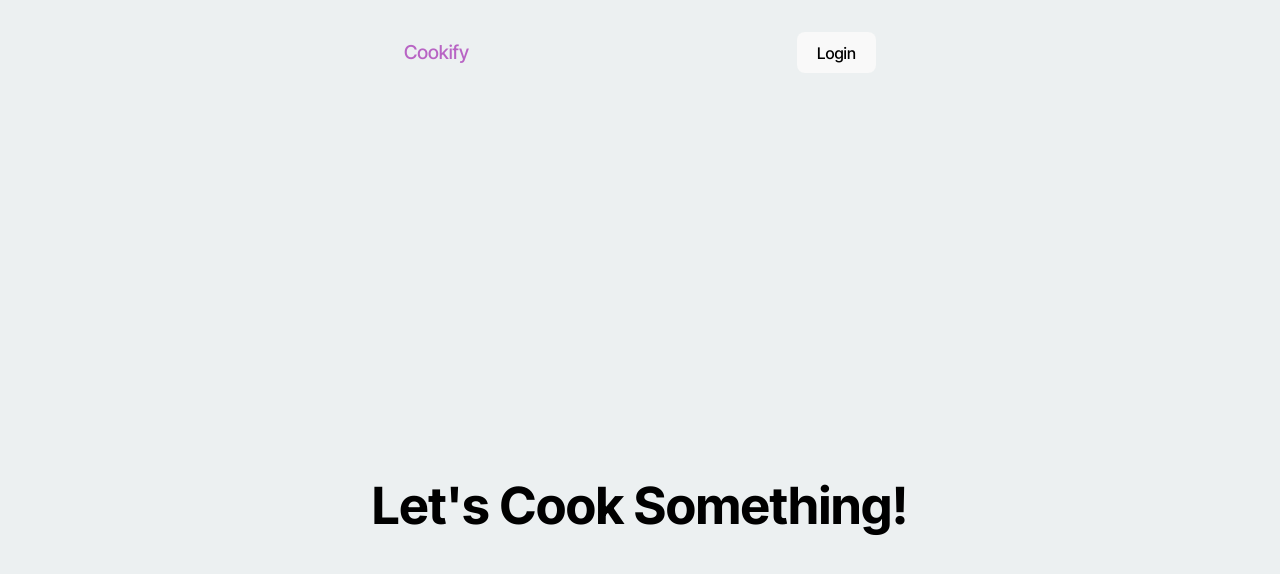
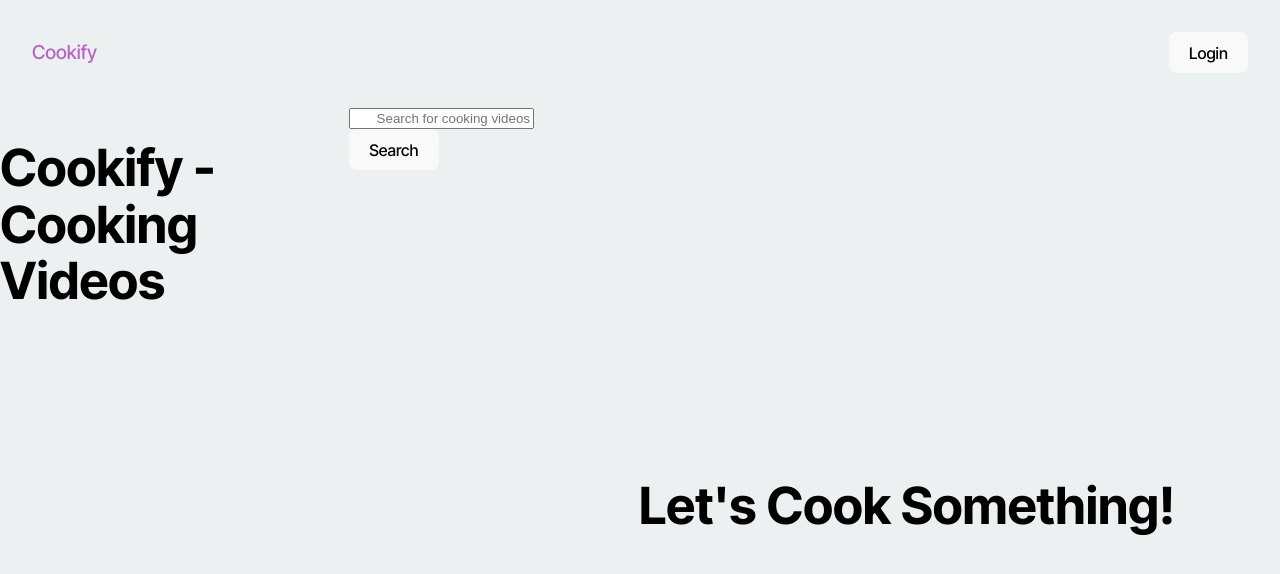
Before and after one commit to lattecoding/Cook-Me-Dinner, a React (Vite) app in the folder client/: page / in a window 1280 px wide. Shown: the top 574 px of the page. Built offline with nearby package versions, Linux system fonts and the light colour scheme.

Commit message:
Youtube Search/VideoPlayer included, slightly messed with the styling, but heres this for now.

```diff
--- a/client/src/App.tsx
+++ b/client/src/App.tsx
@@ -1,17 +1,67 @@
 import { Outlet } from 'react-router-dom';
-
+import { useState } from 'react';
+import axios from 'axios';
+import SearchBar from './SearchBar';
+import VideoList from './VideoList';
+import VideoPlayer from './VideoPlayer';
 import Navbar from './components/Navbar';
 
 function App() {
+  // States for YouTube functionality
+  const [videos, setVideos] = useState<any[]>([]); // Store the videos
+  const [selectedVideoId, setSelectedVideoId] = useState<string | null>(null); // Store selected video ID
+
+  // Function to handle search queries
+  const handleSearch = async (query: string) => {
+    const API_KEY = 'AIzaSyCspIUuocKpc10150WmsBMm9bLihaxVNYI'; // Replace with your actual API key
+    try {
+      const response = await axios.get(
+        `https://www.googleapis.com/youtube/v3/search`,
+        {
+          params: {
+            part: 'snippet',
+            q: query, // Search query
+            type: 'video',
+            key: API_KEY,
+            maxResults: 10, // Number of results to return
+          },
+        }
+      );
+
+      const videoData = response.data.items.map((item: any) => ({
+        id: item.id.videoId,
+        title: item.snippet.title,
+        thumbnail: item.snippet.thumbnails.high.url,
+      }));
+
+      setVideos(videoData); // Update state with fetched videos
+    } catch (error) {
+      console.error('Error fetching videos:', error);
+    }
+  };
+
+  // Function to handle video selection
+  const handleSelectVideo = (videoId: string) => {
+    setSelectedVideoId(videoId); // Update selected video ID
+  };
 
   return (
-    <div className='container'>
+    <div className="container">
       <Navbar />
       <main>
-        <Outlet />
+        <h1>Cookify - Cooking Videos</h1>
+        <SearchBar onSearch={handleSearch} /> {/* Search bar for YouTube videos */}
+
+        {selectedVideoId ? (
+          <VideoPlayer videoId={selectedVideoId} /> // Display the video player if a video is selected
+        ) : (
+          <VideoList videos={videos} onSelect={handleSelectVideo} /> // Show video list otherwise
+        )}
+
+        <Outlet /> {/* Existing routing functionality */}
       </main>
     </div>
-  )
+  );
 }
 
-export default App
+export default App;
--- /dev/null
+++ b/client/src/SearchBar.tsx
@@ -0,0 +1,27 @@
+import React, { useState } from 'react';
+
+interface SearchBarProps {
+  onSearch: (query: string) => void;
+}
+
+const SearchBar: React.FC<SearchBarProps> = ({ onSearch }) => {
+  const [query, setQuery] = useState('');
+
+  const handleSearch = () => {
+    onSearch(query); // Pass the search query back to the parent component
+  };
+
+  return (
+    <div>
+      <input
+        type="text"
+        value={query}
+        onChange={(e) => setQuery(e.target.value)} // Update the query as the user types
+        placeholder="Search for cooking videos"
+      />
+      <button onClick={handleSearch}>Search</button>
+    </div>
+  );
+};
+
+export default SearchBar;
--- /dev/null
+++ b/client/src/VideoList.tsx
@@ -0,0 +1,27 @@
+import React from 'react';
+
+interface Video {
+  id: string;
+  title: string;
+  thumbnail: string;
+}
+
+interface VideoListProps {
+  videos: Video[];
+  onSelect: (videoId: string) => void;
+}
+
+const VideoList: React.FC<VideoListProps> = ({ videos, onSelect }) => {
+  return (
+    <div>
+      {videos.map((video) => (
+        <div key={video.id} onClick={() => onSelect(video.id)}>
+          <img src={video.thumbnail} alt={video.title} width="200" />
+          <p>{video.title}</p>
+        </div>
+      ))}
+    </div>
+  );
+};
+
+export default VideoList;
--- /dev/null
+++ b/client/src/VideoPlayer.tsx
@@ -0,0 +1,22 @@
+import React from 'react';
+
+interface VideoPlayerProps {
+  videoId: string;
+}
+
+const VideoPlayer: React.FC<VideoPlayerProps> = ({ videoId }) => {
+  return (
+    <div>
+      <iframe
+        width="560"
+        height="315"
+        src={`https://www.youtube.com/embed/${videoId}`}
+        title="YouTube video player"
+        frameBorder="0"
+        allowFullScreen
+      ></iframe>
+    </div>
+  );
+};
+
+export default VideoPlayer;
```
